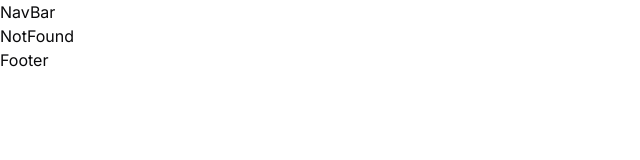
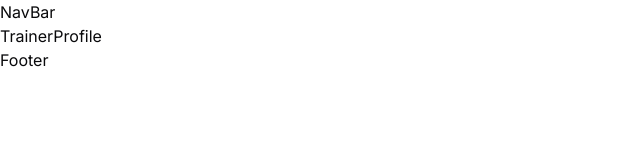
Before and after one commit to Abdulrahmanfawzy/fitness-team-2, a React (Vite) app: page /trainer-Profile/1 in a window 1280 px wide. Shown: the top 160 px of the page, without its empty margins (0-640 px from the left). Built offline with nearby package versions, Linux system fonts and the light colour scheme; the HTML template or start-up script is replaced by a standard one.

Commit message:
adding routes

```diff
--- /dev/null
+++ b/src/pages/Contact/Contact.tsx
@@ -0,0 +1,7 @@
+function Contact() {
+  return (
+    <div>Contact</div>
+  )
+}
+
+export default Contact
--- /dev/null
+++ b/src/pages/Profile/Profile.tsx
@@ -0,0 +1,7 @@
+function UserProfile() {
+  return (
+    <div>Profile</div>
+  )
+}
+
+export default UserProfile
--- /dev/null
+++ b/src/pages/TrainerProfile/TrainerProfile.tsx
@@ -0,0 +1,7 @@
+function TrainerProfile() {
+  return (
+    <div>TrainerProfile</div>
+  )
+}
+
+export default TrainerProfile
--- /dev/null
+++ b/src/pages/Trainers/Trainers.tsx
@@ -0,0 +1,7 @@
+function Trainers() {
+  return (
+    <div>Trainers</div>
+  )
+}
+
+export default Trainers
```
Also changed, not shown: src/App.tsx (+8 -0 lines).
